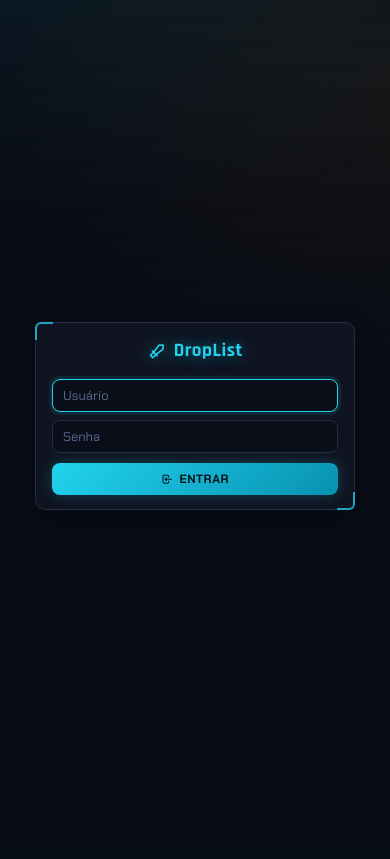
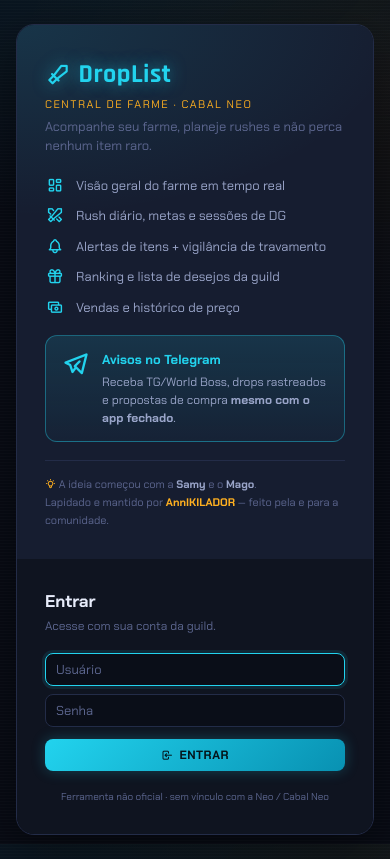
Before and after one commit to pablokonrath/farmehelper, a PHP site: page / in a window 390 px wide. Before the commit the page ends 510 px from the top, so only its background shows below. Run offline with PHP 8.4, Linux system fonts and the light colour scheme.

Commit message:
Reformula a tela de login: split (funcionalidades + Telegram) + créditos
Login virou uma tela dividida: à esquerda a apresentação (logo, principais
funcionalidades, destaque no Telegram e os créditos — ideia da Samy e do Mago,
lapidado por AnnIKILADOR); à direita o formulário de login (IDs preservados) +
nota "ferramenta não oficial". Layout via classes .login-wrap/.login-card/
.login-left/.login-right em styles.css, com media query em 640px que empilha no
celular; min-width:0 evita overflow horizontal no flex. Verificado no desktop
(lado a lado) e no mobile (empilhado).

Co-Authored-By: Claude Opus 4.8 <noreply@anthropic.com>

```diff
--- a/css/styles.css
+++ b/css/styles.css
@@ -165,3 +165,14 @@ tbody tr:hover{background:var(--surf2)}
 @media (max-width:480px){
   .g2,.g3,.g4,.g6{grid-template-columns:1fr}
 }
+
+/* Tela de login dividida (apresentação + formulário). min-width:0 evita que o flex estoure a
+   viewport; no celular as duas partes viram 100% e empilham. */
+.login-wrap{width:100%;max-width:920px;min-width:0;margin:auto;padding:24px 16px}
+.login-card{display:flex;flex-wrap:wrap;border:1px solid var(--border);border-radius:18px;overflow:hidden;box-shadow:0 16px 50px rgba(0,0,0,.4)}
+.login-left,.login-right{min-width:0;padding:30px 28px}
+.login-left{flex:1 1 360px;background:radial-gradient(640px 320px at 0% 0%,rgba(34,211,238,.13),transparent 60%),var(--surf2)}
+.login-right{flex:1 1 300px;background:var(--surf);display:flex;flex-direction:column;justify-content:center}
+@media (max-width:640px){
+  .login-left,.login-right{flex-basis:100%}
+}
--- a/index.html
+++ b/index.html
@@ -36,13 +36,42 @@
         justify-content: center;
       "
     >
-      <div class="card" style="width: 320px">
-        <div
-          class="sb-logo"
-          style="justify-content: center; margin-bottom: 14px"
-        >
-          <i class="ti ti-sword"></i>DropList
+      <div class="login-wrap">
+        <div class="login-card">
+          <!-- ESQUERDA: apresentação -->
+          <div class="login-left">
+            <div class="sb-logo" style="font-size: 26px; margin-bottom: 2px"><i class="ti ti-sword"></i>DropList</div>
+            <div style="font-size: 11px; color: var(--gold); letter-spacing: 1.5px; text-transform: uppercase; margin-bottom: 4px">Central de Farme · Cabal Neo</div>
+            <div style="font-size: 13px; color: var(--muted); margin-bottom: 20px">Acompanhe seu farme, planeje rushes e não perca nenhum item raro.</div>
+
+            <div style="display: flex; flex-direction: column; gap: 11px; margin-bottom: 18px">
+              <div style="display: flex; align-items: center; gap: 11px; font-size: 13px; color: var(--txt2)"><i class="ti ti-layout-dashboard" style="color: var(--acc); font-size: 17px; width: 20px; text-align: center"></i>Visão geral do farme em tempo real</div>
+              <div style="display: flex; align-items: center; gap: 11px; font-size: 13px; color: var(--txt2)"><i class="ti ti-swords" style="color: var(--acc); font-size: 17px; width: 20px; text-align: center"></i>Rush diário, metas e sessões de DG</div>
+              <div style="display: flex; align-items: center; gap: 11px; font-size: 13px; color: var(--txt2)"><i class="ti ti-bell" style="color: var(--acc); font-size: 17px; width: 20px; text-align: center"></i>Alertas de itens + vigilância de travamento</div>
+              <div style="display: flex; align-items: center; gap: 11px; font-size: 13px; color: var(--txt2)"><i class="ti ti-gift" style="color: var(--acc); font-size: 17px; width: 20px; text-align: center"></i>Ranking e lista de desejos da guild</div>
+              <div style="display: flex; align-items: center; gap: 11px; font-size: 13px; color: var(--txt2)"><i class="ti ti-cash" style="color: var(--acc); font-size: 17px; width: 20px; text-align: center"></i>Vendas e histórico de preço</div>
             </div>
+
+            <!-- DESTAQUE TELEGRAM -->
+            <div style="display: flex; gap: 12px; align-items: flex-start; background: linear-gradient(180deg, rgba(34, 211, 238, 0.13), rgba(34, 211, 238, 0.03)); border: 1px solid rgba(34, 211, 238, 0.38); border-radius: 12px; padding: 14px 16px; margin-bottom: 18px">
+              <i class="ti ti-brand-telegram" style="font-size: 28px; color: var(--acc); flex: none"></i>
+              <div>
+                <div style="font-weight: 700; font-size: 13px; color: var(--acc)">Avisos no Telegram</div>
+                <div style="font-size: 12px; color: var(--txt2); margin-top: 3px; line-height: 1.5">Receba TG/World Boss, drops rastreados e propostas de compra <strong>mesmo com o app fechado</strong>.</div>
+              </div>
+            </div>
+
+            <!-- CRÉDITOS -->
+            <div style="border-top: 1px solid var(--border); padding-top: 14px; font-size: 11px; color: var(--muted); line-height: 1.65">
+              <i class="ti ti-bulb" style="color: var(--gold)"></i> A ideia começou com a <strong style="color: var(--txt2)">Samy</strong> e o <strong style="color: var(--txt2)">Mago</strong>.<br />
+              Lapidado e mantido por <strong style="color: var(--gold)">AnnIKILADOR</strong> — feito pela e para a comunidade.
+            </div>
+          </div>
+
+          <!-- DIREITA: login -->
+          <div class="login-right">
+            <div style="font-weight: 700; font-size: 17px; margin-bottom: 3px">Entrar</div>
+            <div style="font-size: 12px; color: var(--muted); margin-bottom: 18px">Acesse com sua conta da guild.</div>
             <input
               class="inp"
               id="loginUsername"
@@ -63,7 +92,7 @@
             <button
               class="btn btn-p"
               type="button"
-          style="width: 100%; justify-content: center; margin-top: 10px"
+              style="width: 100%; justify-content: center; margin-top: 12px"
               onclick="submitLogin()"
             >
               <i class="ti ti-login"></i>Entrar
@@ -78,6 +107,9 @@
                 text-align: center;
               "
             ></div>
+            <div style="font-size: 10px; color: var(--muted); text-align: center; margin-top: 18px; line-height: 1.5">Ferramenta não oficial · sem vínculo com a Neo / Cabal Neo</div>
+          </div>
+        </div>
       </div>
     </div>
     <div class="wrap" id="appWrap" style="display: none">
```
Lines whose indentation alone changed are shown as unchanged.
